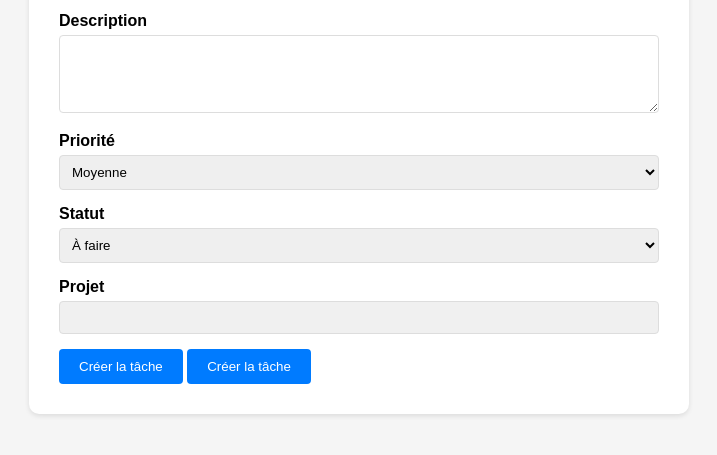
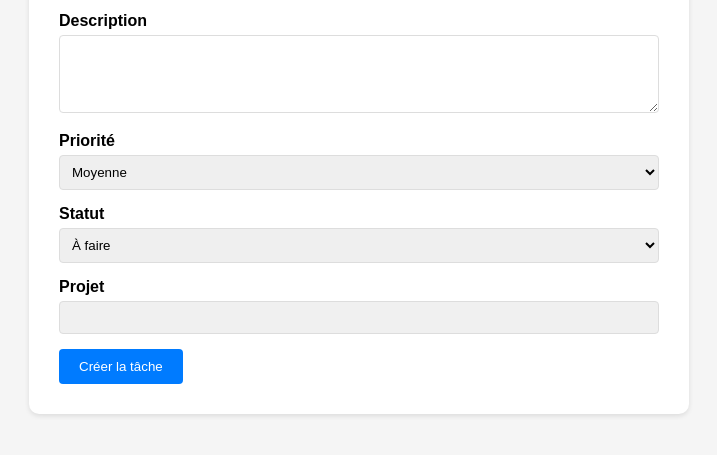
Before and after one commit to omar00112/TaskFlow, a plain HTML site: page frontend/task-form.html in a window 1280 px wide. Shown: the part 167-622 px from the top of the page, without its empty margins (281-998 px from the left). Drawn offline with Linux system fonts and the light colour scheme.

Commit message:
fix: supprimer le bouton submit en double dans task-form.html

```diff
--- a/frontend/task-form.html
+++ b/frontend/task-form.html
@@ -115,7 +115,6 @@
     </div>
 
     <button type="submit">Créer la tâche</button>
-            <button type="submit">Créer la tâche</button>
         </form>
     </div>
 
```
